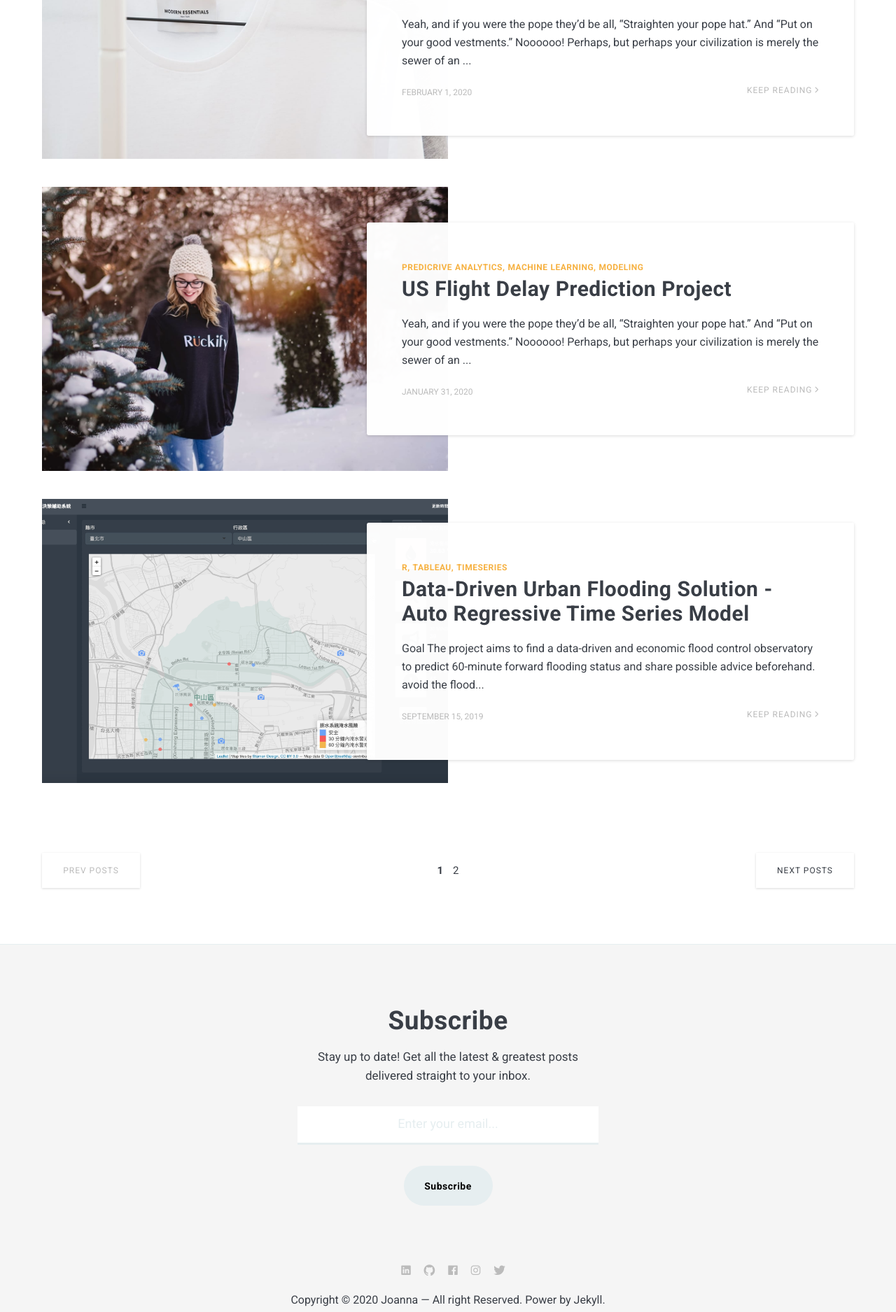
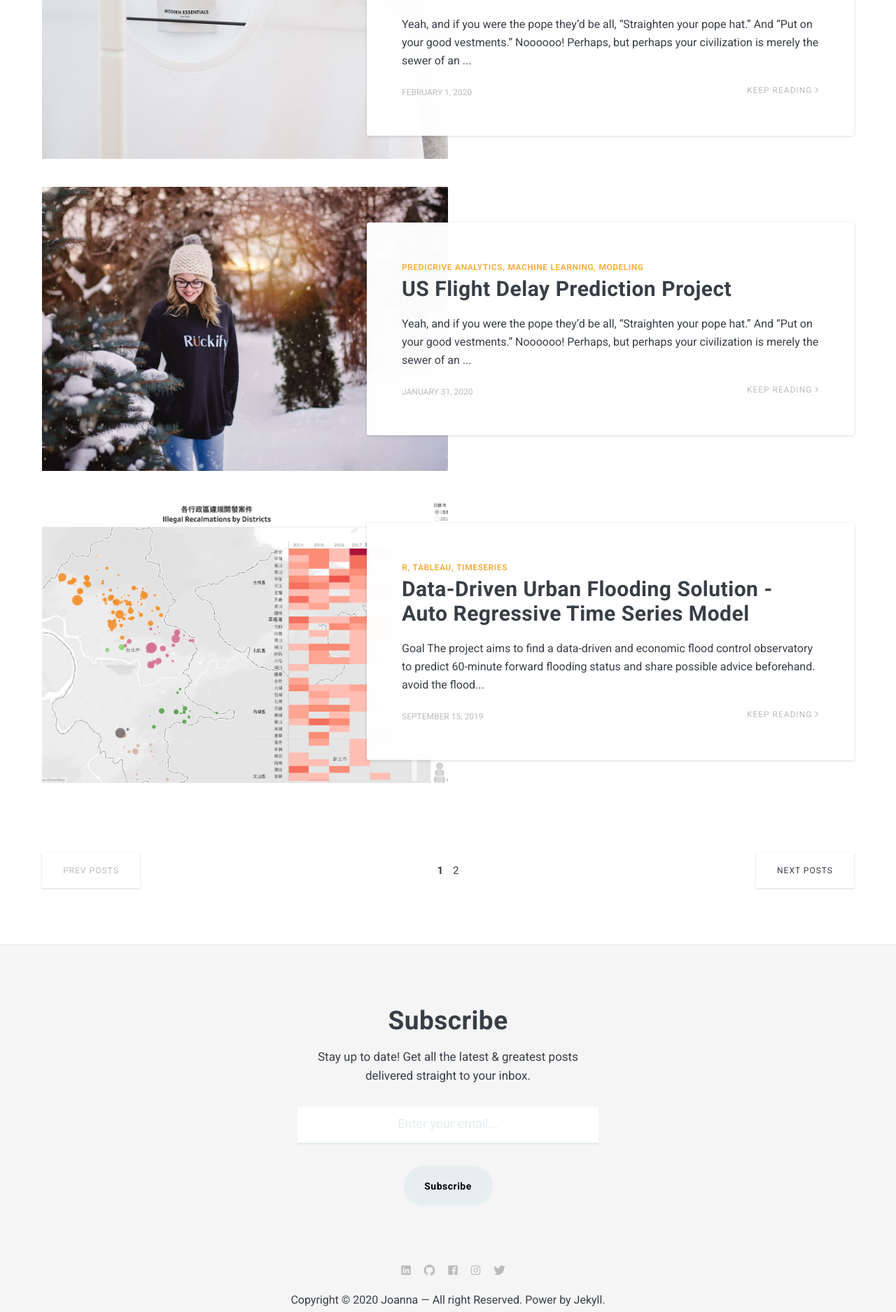
Before and after one commit to yuyaya2016/yuyaya2016.github.io, a Jekyll site: the page built from index.html, in a window 1280 px wide. Shown: the part 1375-3250 px from the top of the page at 70% size. Built offline with Jekyll 4.4.1, drawn with Linux system fonts in a browser that asks for light colours; nearby versions of some CDN libraries; the list of posts is cut into pages by our own code.

Commit message:
update post

```diff
--- a/_posts/2019-09-15-Urban-Flooding-Solution.markdown
+++ b/_posts/2019-09-15-Urban-Flooding-Solution.markdown
@@ -2,7 +2,7 @@
 layout: post
 title:  Data-Driven Urban Flooding Solution - Auto Regressive Time Series Model
 date:   2019-09-15 15:01:35 +0300
-image:  flood06.png
+image:  flood05.png
 tags:   R, Tableau, TimeSeries
 ---
 #### Goal
@@ -46,7 +46,7 @@
 
 #### Prototype
 The prototype of smart flood control observatory.
-![]({{ site.baseurl }}/images/flood.mov)
+![]({{ site.baseurl }}/images/flood06.png)
 
 
 **Reference**
```
